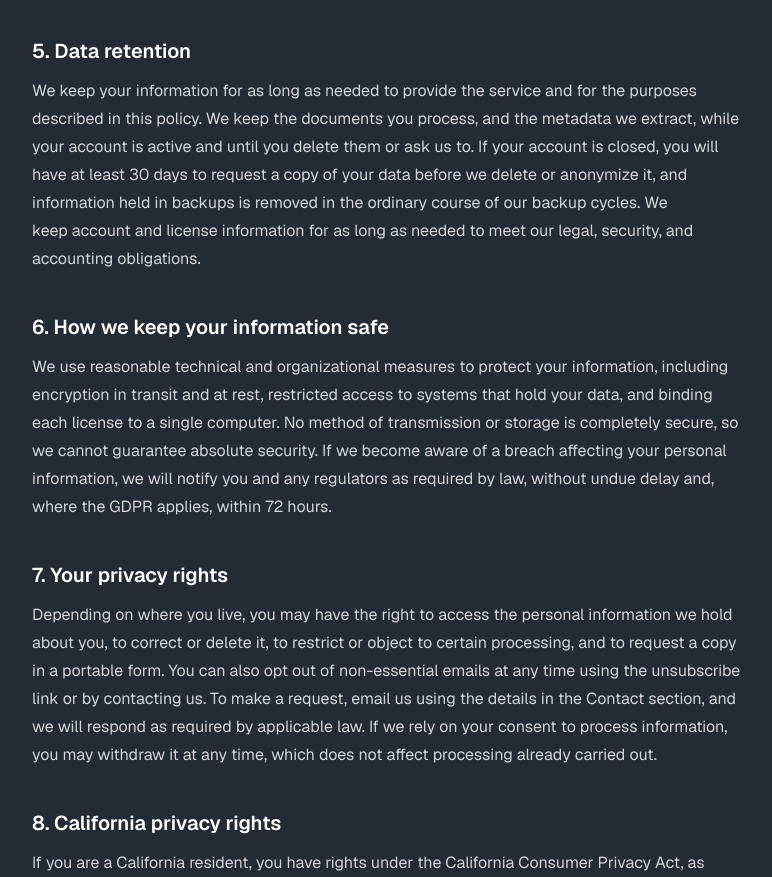
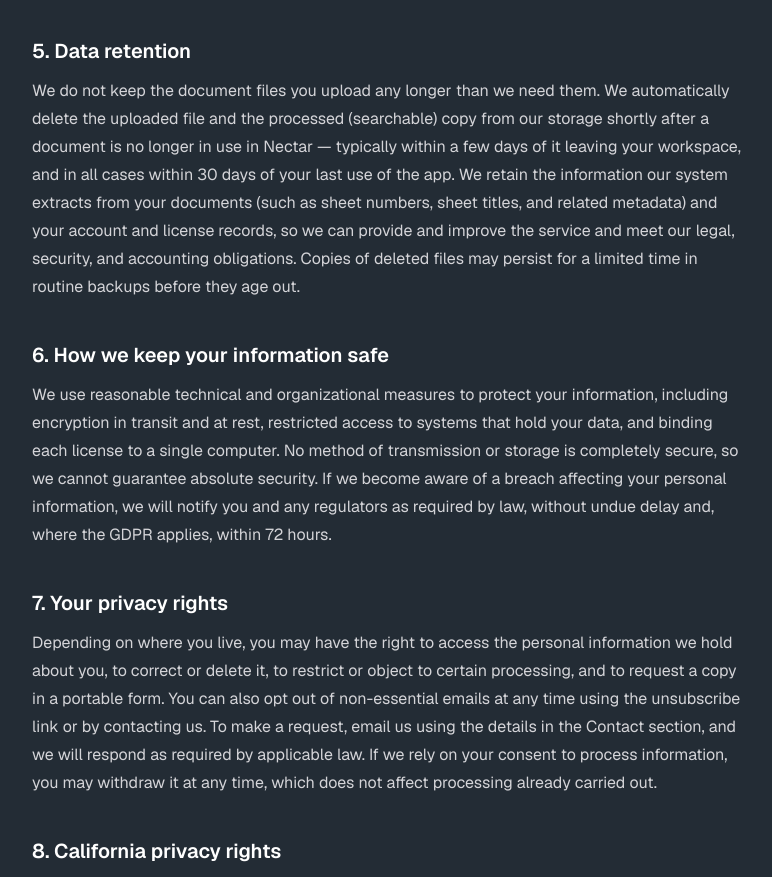
Before and after one commit to jszobody/nectarsite, a website built with Vite: page privacy.html in a window 1280 px wide. Shown: the part 1904-2781 px from the top of the page, without its empty margins (248-1020 px from the left). Built offline with nearby package versions, Linux system fonts and the light colour scheme.

Commit message:
privacy: rewrite retention §5 to match real behavior (files deleted, metadata kept)
Nectar now auto-deletes uploaded files (original + processed) within a few days of a
document leaving the workspace and within 30 days of last use; extracted metadata and
account/license records are retained. Replaces the placeholder "keep until you delete"
language that didn't match the backend.

```diff
--- a/privacy.html
+++ b/privacy.html
@@ -93,9 +93,8 @@
             <section>
               <h2 class="text-xl font-semibold text-white">5. Data retention</h2>
               <p class="mt-3 text-base/7 text-pretty text-zinc-300">
-                We keep your information for as long as needed to provide the service and for the purposes described in this policy. We keep the documents you process, and the metadata we extract, while your account is active and until you delete them or ask us to. If your account is closed, you will have at least 30 days to request a copy of your data before we delete or anonymize it, and information held in backups is removed in the ordinary course of our backup cycles. We keep account and license information for as long as needed to meet our legal, security, and accounting obligations.
+                We do not keep the document files you upload any longer than we need them. We automatically delete the uploaded file and the processed (searchable) copy from our storage shortly after a document is no longer in use in Nectar — typically within a few days of it leaving your workspace, and in all cases within 30 days of your last use of the app. We retain the information our system extracts from your documents (such as sheet numbers, sheet titles, and related metadata) and your account and license records, so we can provide and improve the service and meet our legal, security, and accounting obligations. Copies of deleted files may persist for a limited time in routine backups before they age out.
               </p>
-              <!-- NOTE (not legal advice): confirm this retention language matches actual backend behavior (purge-after-processing vs keep-until-deleted, and backup rotation window) and tighten. Modeled on the Hivebase/Signature Tech Studio retention posture. -->
             </section>
 
             <section>
```
